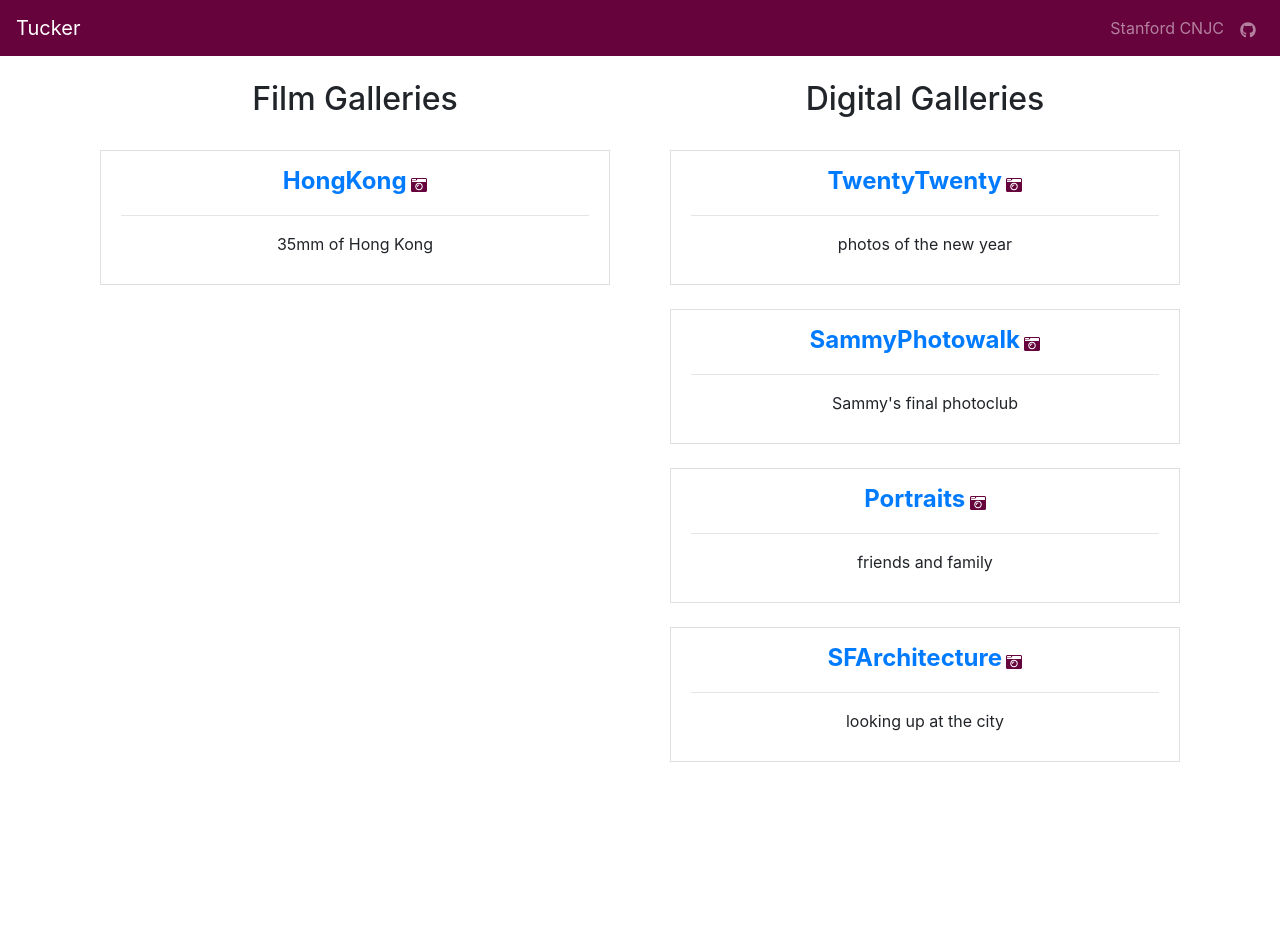
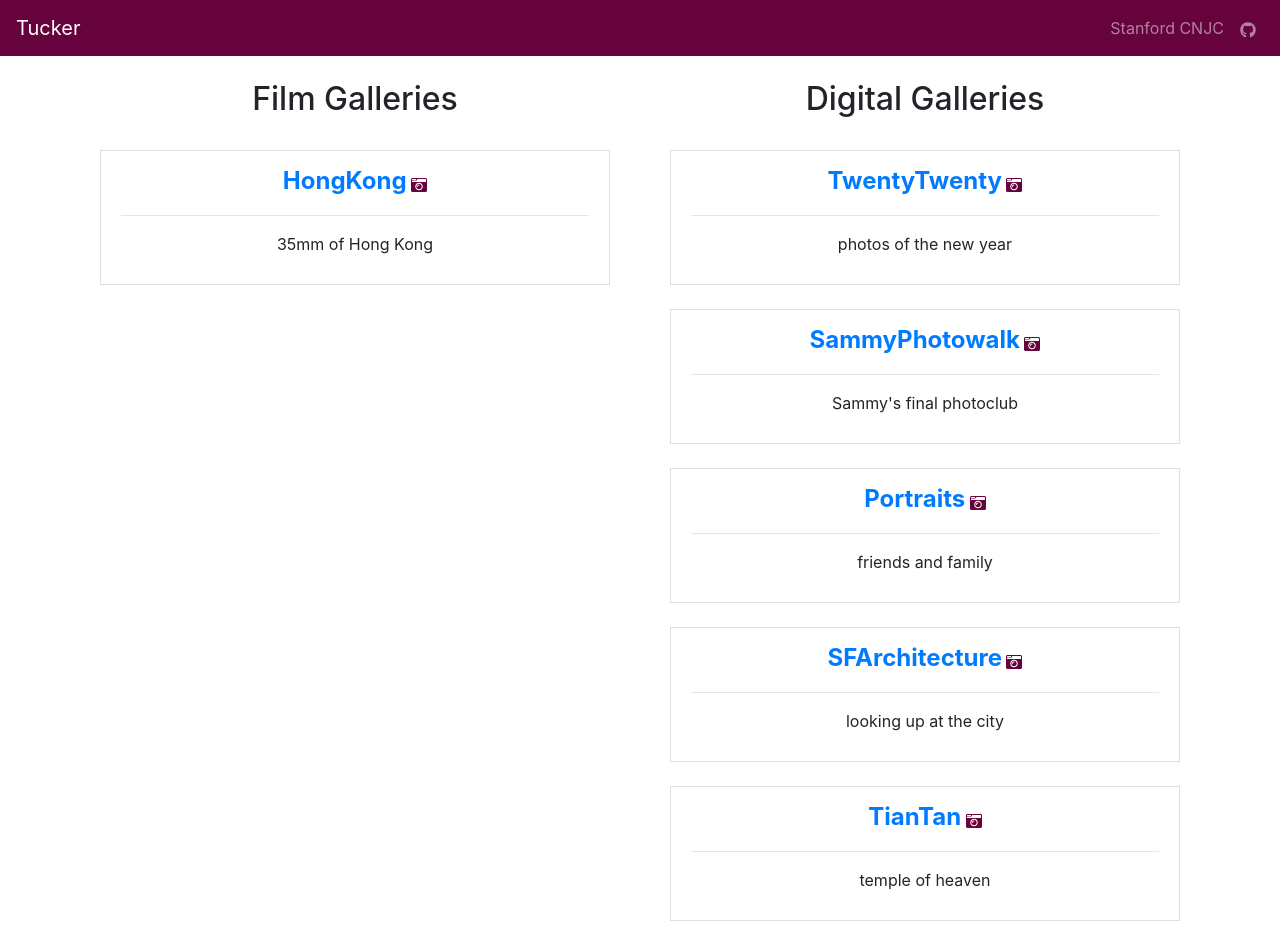
Before and after one commit to tgfisher/tgfisher.github.io, a React (Create React App) app: page /#/art in a window 1280 px wide. Shown: the top 952 px of the page. Before the commit the page ends 810 px from the top, so only its background shows below. Built offline with nearby package versions, Linux system fonts and the light colour scheme.

Commit message:
temple photos added

```diff
--- a/src/App.js
+++ b/src/App.js
@@ -13,6 +13,7 @@ import Portraits from './components/Galleries/Portraits';
 import SFArchitecture from './components/Galleries/SFArchitecture';
 import SammyPhotowalk from './components/Galleries/SammyPhotowalk';
 import TwentyTwenty from './components/Galleries/TwentyTwenty';
+import TianTan from './components/Galleries/TianTan';
 
 
 
@@ -33,6 +34,7 @@ class App extends Component {
           <Route exact path="/sfarchitecture" component={SFArchitecture} />
           <Route exact path="/sammyphotowalk" component={SammyPhotowalk} />
           <Route exact path="/twentytwenty" component={TwentyTwenty} />
+          <Route exact path="/tiantan" component={TianTan} />
         </div>
       </Router>
     );
--- /dev/null
+++ b/src/components/Galleries/TianTan.js
@@ -0,0 +1,13 @@
+import React, { Component, Fragment } from 'react';
+import PhotoShow from '../PhotoShow/PhotoShow'
+class TianTan extends Component {
+  render() {
+    return (
+      <Fragment>
+          <PhotoShow title="TianTan" />
+      </Fragment>
+    )
+  }
+}
+
+export default TianTan;
--- a/src/galleries.json
+++ b/src/galleries.json
@@ -90,6 +90,40 @@
             "resolution": "=w5000-h5000"
         },
         {
+            "date": "2016-08-31",
+            "medium": {
+                   "type": "digital",
+                   "format": "APS-C",
+                   "body": "Fujifilm",
+                   "model": "XT-1"
+            },
+            "name": "TianTan",
+            "link": "/tiantan",
+            "thumbnail_idx": 0,
+            "comments": "temple of heaven",
+            "urls":
+                [
+                  "https://lh3.googleusercontent.com/2FS8L1kNhakqNfVeFPnEoHbXpe8li_9zEvpDM1TJAzz5h8rf1xE7d8OCEe9JyzN47nLkcoS-FKS0LwOwWLB8S20qEZmied8Uic8vgeL-0sXV9CoAyPCT4L1fV0x8y_uXyHXjWUJCyw",
+                  "https://lh3.googleusercontent.com/ZOnt5CIqbBGvZYfZZX9VclDe7Logxt1gLDLuLzv9lF22eNUMKtvnx6K45zHxni7vPFYUso6vjghUFlmzc1Kek0mEBzKtGJWMYqvpwyGiyr243Vzt3HEmX_bA6OK6GR8AQe04DyLQdA",
+                  "https://lh3.googleusercontent.com/k880Iwx28B-tnmm6RPrdHvZZMy5r_1eKCbWK7y34woAIDYBc8vv8hBGTApmFzxTztFWOjK-qxlUTqrRfWo5LBqT_1OvqHytL4hKSuyRHFWkx7QPj175aEEZntGcVlZyKhi_Vh2KKfQ",
+                  "https://lh3.googleusercontent.com/kcKJgczfRKqshm9kT6wGQ4asr8317WR8c432xm-gSc9VkwxkmS0ZVMf0uG2ehYjiNFU2b6WfQnFiDtuxThTeh-xziNCv2Uh4uiF-8JqF_M1JfCKQ8qgNB7It_zA5E-slYrSv90fZXw",
+                  "https://lh3.googleusercontent.com/n_b__LwiEhgycQwtkaV9YHtfmPXjFtWafbx4Yw38fgP2Az2y6c_uf6i1xHBARVQX4SyPWhqWAZsgLIFNKL_iSrIeHVz7BWIKN8Q9HqtgAj6F4Q6NB3svHp_qshc4C2J0Hvy4w3OVWQ",
+                  "https://lh3.googleusercontent.com/omZT8TrsdWF7uYtghrTxARMZPkbGwBTiIVF0QyIKMqmcGxJtTI7sg4FoqcpZdrIvPJ_76r2gkAbDaV5bxa9qpt1g1AcIzuiKwWYpZrCZ0OFD2WB2HOSK00B85lbEe55tZIsbi7RDBg",
+                  "https://lh3.googleusercontent.com/a_yPsRpz7D1Q55MIYWtkdFcgxxhkVnH6h8a1jVsuvOP7r3oNfcEozCRicuik4EwwbkQKJLg3Iik1F_d28VK_8RrYBstFfpxZeaxzmc1EXBIMMNSBOV8LI4NhTkMykjaXra2arMPvnA",
+                  "https://lh3.googleusercontent.com/dDXwAsYsNOo5nOXwD-XxGkwsnUQH5cwO3Kdt_t9mqksjYwDoRjwluAA_3cr-Iey2nVRWOkp2taWkVu373n4-wPeC-skvzmITD8HuRyDkRdAaa2mLz9CF6-V1JELkBpk9EAhp_MIl8g",
+                  "https://lh3.googleusercontent.com/vZ4eBd1xYjcTQLSzlla9X3BvI0LI1eCsdf7YrMuDnEk4a7QULsYXl22IZBeytO-AWXKevo6IOu5y-ARjAkiFWxZ78aeZ3zNoglyDqp6MPN4dpBWFqyLdsblsYe1VPmGA-lds7DKS5w",
+                  "https://lh3.googleusercontent.com/CnoalqowEhJbhJNnU6mf98CVs4d7Y501QQ-_7so26W6U_d7GtnwVOM26YLvhdXbpFb-s7V5OfecwfbA_jsyRb4T1QgT_01WSxTS_fvYeK53d91JjplULWADHiX5K4VLMAcxgEmOQJQ",
+                  "https://lh3.googleusercontent.com/uWcYJVUYLesjmWnAlC3MutXq98KNXSpM9YncDRbdHBX8tKyaXnO6SQ7ny0EAcxcbjiZl4oE1F_wIYN9w0uRPTHtXdMUpA_zesPzhHyZ-Hi7XTlzUL5qCHvF8lD4E1bOBntFJcvM03g",
+                  "https://lh3.googleusercontent.com/PcRY9Zad2xPYK_vRapIhc0pMTjLvO7NYW4Pk1rbmepc6W0UupQ_Uo4W9zyH4nD2qRSFF4P8mmhxiMKKq1Wnt6rP9eQx0EhML6uMl8XvM2pMPvf-kUErbd0w4tk_ykMWXqpbX5thzcg",
+                  "https://lh3.googleusercontent.com/kNRionWrjVpXLIP6qcduGg_N2jPXoqQXMu9tTTN_hxrt8QdBUqJXdK9thCGNl0UNMGIxeXup_yvNdiBmRffRhti7Ki1mQoTT4p4G32QLAsZ0YnsQQZJ26X-5P4w8ycU6fup3hf790w",
+                  "https://lh3.googleusercontent.com/caQbVSqdMDeRm3e7f_v75sw8_8vTBQ4WTcfzF2PuqsVvMjYGNilkXB0MbsqSs9MWH1xeJMAltkHMFrjKpTQPvRFCG7x1zGoGI4y59ambN82SOFc8QkKyZxwJ_M5N37H0sUbv0bba9w",
+                  "https://lh3.googleusercontent.com/GZ7FGOfcCzzBJyyX0gt9i3aRVLHHGIx6nq-69TSwIfVqpK8n99y0c9qlOaX1DdI6CfmLJSj-w08Osqb_53bBHbRP3069ubSM0Q0ClamFW_SU-Aaoog0OCrtTRwKAQcK2xcoPSLmuJQ",
+                  "https://lh3.googleusercontent.com/4cJ1GCOgcnm_Ur31_DPn0yzIytShUrHM8wtvkjIB-qL9GZ9uAqm8gY71INdCy-L_fCAqGND4k53ydl7Sa7iB6-8_sg5V8pW0A0O23KHaHEjuURiY5OxEVMIbaKLAtZDfB6nJA7aqCw",
+                  "https://lh3.googleusercontent.com/e-hmXhh4D7keVpRgzUVHVA5NJSCJvbX36aqU8zqNAfWsxag0DPcEaDbpbFClFgkY0KC0vQG89xbxTtMFaKLhl_TRuuNigs4CXF6Wy2eTQlrnrmR58W1xVb-_2ghin8p9AMhhFTUfYQ"
+                ],
+            "resolution": "=w5000-h5000"
+        },
+        {
             "date": "2019-07-27",
             "medium": {
                    "type": "digital",
```
